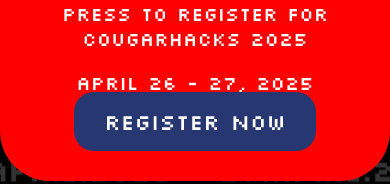
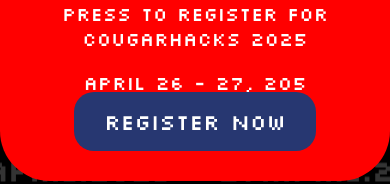
Before and after one commit to Shovan554/caldwell-hacks, a website built with Vite: page index.html in a window 390 px wide. Shown: the part 486-670 px from the top of the page. Built offline with nearby package versions, Linux system fonts and the light colour scheme.

```diff
--- a/index.html
+++ b/index.html
@@ -333,7 +333,7 @@
       <h2>This website is only compatible with desktop devices</h2>
       <p>Please access this site from a desktop or laptop.</p>
       <p>Press to register for COUGARHACKS 2025</p>
-      <p>April 26 - 27, 2025</p>
+      <p>April 26 - 27, 205</p>
       <button class="register-button" onclick="window.open('https://forms.gle/YuAM4H1TJCkcaKBf6', '_blank')">
         Register Now
       </button>
```
